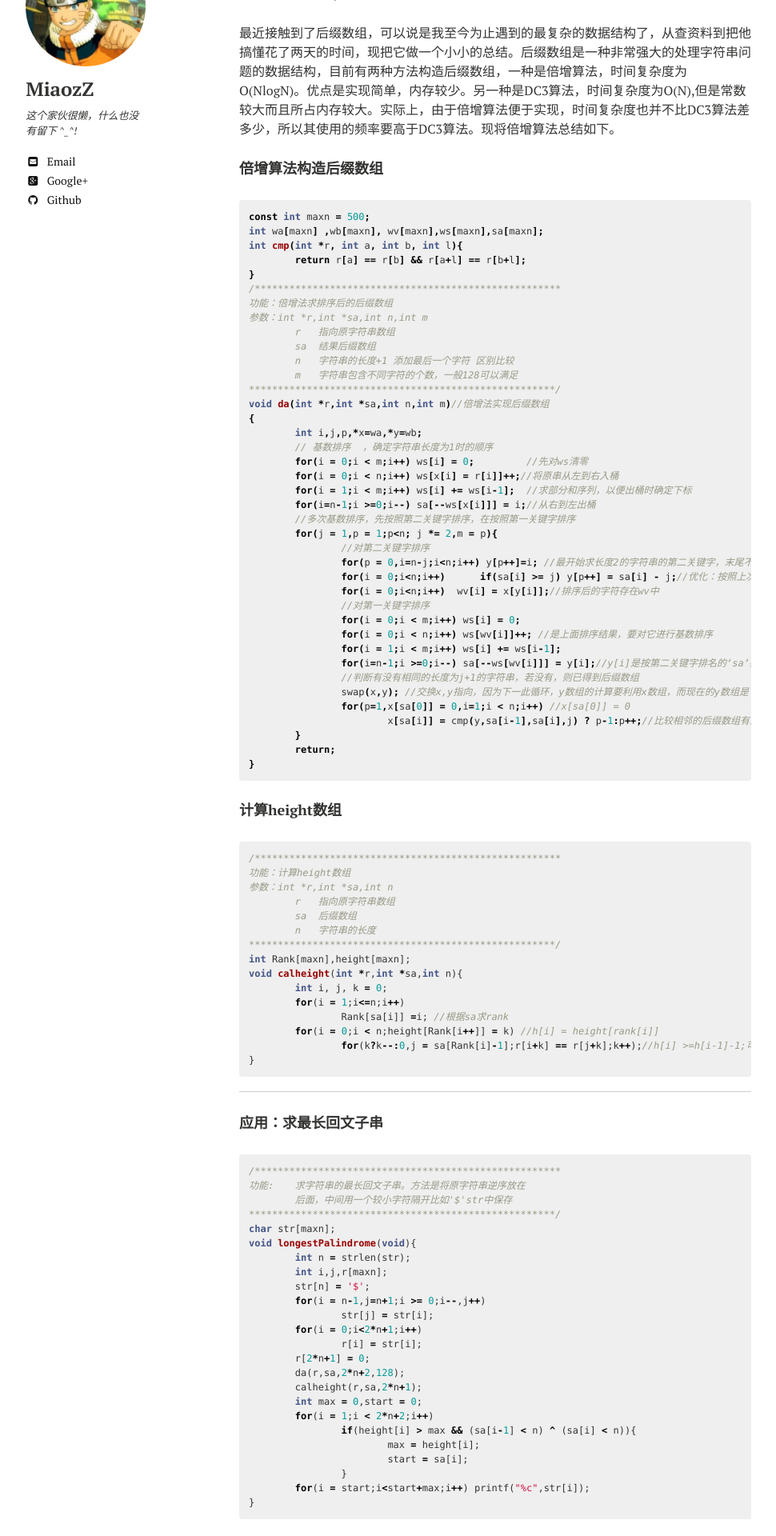
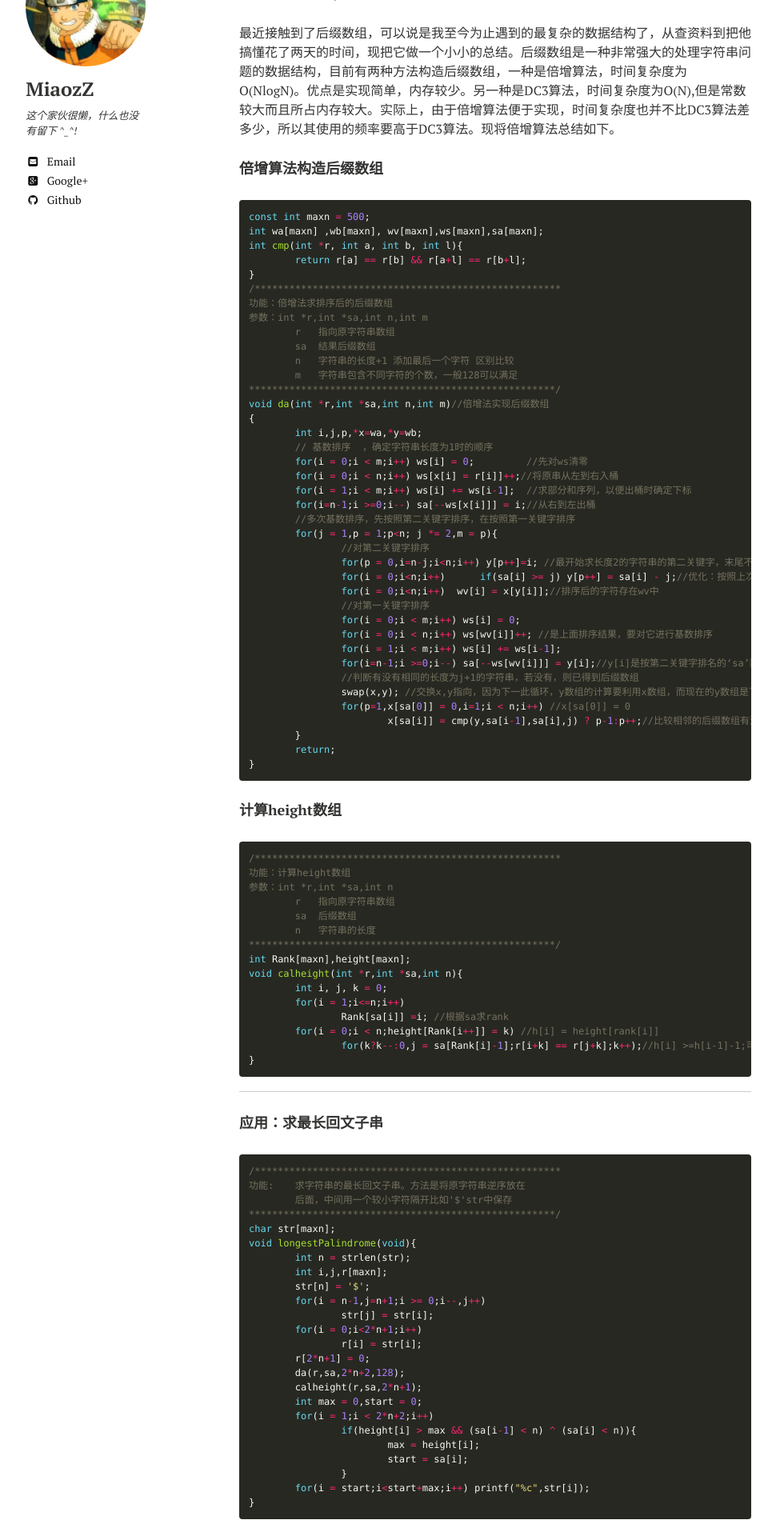
Before and after one commit to buptmiao/buptmiao.github.io, a Jekyll site: the page built from _posts/2015-01-10-后缀数组的简单总结.md, in a window 1280 px wide. Shown: the part 432-2352 px from the top of the page at 80% size, without its empty margins (21-991 px from the left). Built offline with Jekyll 4.4.1, drawn with Linux system fonts in a browser that asks for light colours; nearby versions of some CDN libraries; comment, search, counter and statistics services are not loaded.

Commit message:
add new post

```diff
--- a/_posts/2015-01-10-后缀数组的简单总结.md
+++ b/_posts/2015-01-10-后缀数组的简单总结.md
@@ -12,7 +12,7 @@
 
 ####倍增算法构造后缀数组
 
-{% highlight java %}
+{% highlight c %}
 const int maxn = 500;
 int wa[maxn] ,wb[maxn], wv[maxn],ws[maxn],sa[maxn];
 int cmp(int *r, int a, int b, int l){
--- a/_sass/pygments.scss
+++ b/_sass/pygments.scss
@@ -1,8 +1,8 @@
 .highlight {
-	background-color: #efefef;
+	background-color: #272822;
 	font-family: $code-font;
 	@include font(12);
-	color: #333332;
+	color: #d0d0d0;
 	margin-bottom: 1.5em;
 	@include rounded(4px);
 	pre {
@@ -10,66 +10,64 @@
 		margin: 0;
 		padding: 1em;
 	}
-	.lineno { padding-right: 24px; color: lighten(#333332,50);}
-	.hll { background-color: #ffffcc }
-	.c { color: #999988; font-style: italic } /* Comment */
-	.err { color: #a61717; background-color: #e3d2d2 } /* Error */
-	.k { color: #000000; font-weight: bold } /* Keyword */
-	.o { color: #000000; font-weight: bold } /* Operator */
-	.cm { color: #999988; font-style: italic } /* Comment.Multiline */
-	.cp { color: #999999; font-weight: bold; font-style: italic } /* Comment.Preproc */
-	.c1 { color: #999988; font-style: italic } /* Comment.Single */
-	.cs { color: #999999; font-weight: bold; font-style: italic } /* Comment.Special */
-	.gd { color: #000000; background-color: #ffdddd } /* Generic.Deleted */
-	.ge { color: #000000; font-style: italic } /* Generic.Emph */
-	.gr { color: #aa0000 } /* Generic.Error */
-	.gh { color: #999999 } /* Generic.Heading */
-	.gi { color: #000000; background-color: #ddffdd } /* Generic.Inserted */
-	.go { color: #888888 } /* Generic.Output */
-	.gp { color: #555555 } /* Generic.Prompt */
+	.lineno { padding-right: 24px; color: #8f908a;}
+	.hll { background-color: #49483e }
+	.c { color: #75715e } /* Comment */
+	.err { color: #960050; background-color: #1e0010 } /* Error */
+	.k { color: #66d9ef } /* Keyword */
+	.l { color: #ae81ff } /* Literal */
+	.n { color: #f8f8f2 } /* Name */
+	.o { color: #f92672 } /* Operator */
+	.p { color: #f8f8f2 } /* Punctuation */
+	.cm { color: #75715e } /* Comment.Multiline */
+	.cp { color: #75715e } /* Comment.Preproc */
+	.c1 { color: #75715e } /* Comment.Single */
+	.cs { color: #75715e } /* Comment.Special */
+	.ge { font-style: italic } /* Generic.Emph */
 	.gs { font-weight: bold } /* Generic.Strong */
-	.gu { color: #aaaaaa } /* Generic.Subheading */
-	.gt { color: #aa0000 } /* Generic.Traceback */
-	.kc { color: #000000; font-weight: bold } /* Keyword.Constant */
-	.kd { color: #000000; font-weight: bold } /* Keyword.Declaration */
-	.kn { color: #000000; font-weight: bold } /* Keyword.Namespace */
-	.kp { color: #000000; font-weight: bold } /* Keyword.Pseudo */
-	.kr { color: #000000; font-weight: bold } /* Keyword.Reserved */
-	.kt { color: #445588; font-weight: bold } /* Keyword.Type */
-	.m { color: #009999 } /* Literal.Number */
-	.s { color: #d01040 } /* Literal.String */
-	.na { color: #008080 } /* Name.Attribute */
-	.nb { color: #0086B3 } /* Name.Builtin */
-	.nc { color: #445588; font-weight: bold } /* Name.Class */
-	.no { color: #008080 } /* Name.Constant */
-	.nd { color: #3c5d5d; font-weight: bold } /* Name.Decorator */
-	.ni { color: #800080 } /* Name.Entity */
-	.ne { color: #990000; font-weight: bold } /* Name.Exception */
-	.nf { color: #990000; font-weight: bold } /* Name.Function */
-	.nl { color: #990000; font-weight: bold } /* Name.Label */
-	.nn { color: #555555 } /* Name.Namespace */
-	.nt { color: #000080 } /* Name.Tag */
-	.nv { color: #008080 } /* Name.Variable */
-	.ow { color: #000000; font-weight: bold } /* Operator.Word */
-	.w { color: #bbbbbb } /* Text.Whitespace */
-	.mf { color: #009999 } /* Literal.Number.Float */
-	.mh { color: #009999 } /* Literal.Number.Hex */
-	.mi { color: #009999 } /* Literal.Number.Integer */
-	.mo { color: #009999 } /* Literal.Number.Oct */
-	.sb { color: #d01040 } /* Literal.String.Backtick */
-	.sc { color: #d01040 } /* Literal.String.Char */
-	.sd { color: #d01040 } /* Literal.String.Doc */
-	.s2 { color: #d01040 } /* Literal.String.Double */
-	.se { color: #d01040 } /* Literal.String.Escape */
-	.sh { color: #d01040 } /* Literal.String.Heredoc */
-	.si { color: #d01040 } /* Literal.String.Interpol */
-	.sx { color: #d01040 } /* Literal.String.Other */
-	.sr { color: #009926 } /* Literal.String.Regex */
-	.s1 { color: #d01040 } /* Literal.String.Single */
-	.ss { color: #990073 } /* Literal.String.Symbol */
-	.bp { color: #999999 } /* Name.Builtin.Pseudo */
-	.vc { color: #008080 } /* Name.Variable.Class */
-	.vg { color: #008080 } /* Name.Variable.Global */
-	.vi { color: #008080 } /* Name.Variable.Instance */
-	.il { color: #009999 } /* Literal.Number.Integer.Long */
+	.kc { color: #66d9ef } /* Keyword.Constant */
+	.kd { color: #66d9ef } /* Keyword.Declaration */
+	.kn { color: #f92672 } /* Keyword.Namespace */
+	.kp { color: #66d9ef } /* Keyword.Pseudo */
+	.kr { color: #66d9ef } /* Keyword.Reserved */
+	.kt { color: #66d9ef } /* Keyword.Type */
+	.ld { color: #e6db74 } /* Literal.Date */
+	.m { color: #ae81ff } /* Literal.Number */
+	.s { color: #e6db74 } /* Literal.String */
+	.na { color: #a6e22e } /* Name.Attribute */
+	.nb { color: #f8f8f2 } /* Name.Builtin */
+	.nc { color: #a6e22e } /* Name.Class */
+	.no { color: #66d9ef } /* Name.Constant */
+	.nd { color: #a6e22e } /* Name.Decorator */
+	.ni { color: #f8f8f2 } /* Name.Entity */
+	.ne { color: #a6e22e } /* Name.Exception */
+	.nf { color: #a6e22e } /* Name.Function */
+	.nl { color: #f8f8f2 } /* Name.Label */
+	.nn { color: #f8f8f2 } /* Name.Namespace */
+	.nx { color: #a6e22e } /* Name.Other */
+	.py { color: #f8f8f2 } /* Name.Property */
+	.nt { color: #f92672 } /* Name.Tag */
+	.nv { color: #f8f8f2 } /* Name.Variable */
+	.ow { color: #f92672 } /* Operator.Word */
+	.w { color: #f8f8f2 } /* Text.Whitespace */
+	.mf { color: #ae81ff } /* Literal.Number.Float */
+	.mh { color: #ae81ff } /* Literal.Number.Hex */
+	.mi { color: #ae81ff } /* Literal.Number.Integer */
+	.mo { color: #ae81ff } /* Literal.Number.Oct */
+	.sb { color: #e6db74 } /* Literal.String.Backtick */
+	.sc { color: #e6db74 } /* Literal.String.Char */
+	.sd { color: #e6db74 } /* Literal.String.Doc */
+	.s2 { color: #e6db74 } /* Literal.String.Double */
+	.se { color: #ae81ff } /* Literal.String.Escape */
+	.sh { color: #e6db74 } /* Literal.String.Heredoc */
+	.si { color: #e6db74 } /* Literal.String.Interpol */
+	.sx { color: #e6db74 } /* Literal.String.Other */
+	.sr { color: #e6db74 } /* Literal.String.Regex */
+	.s1 { color: #e6db74 } /* Literal.String.Single */
+	.ss { color: #e6db74 } /* Literal.String.Symbol */
+	.bp { color: #f8f8f2 } /* Name.Builtin.Pseudo */
+	.vc { color: #f8f8f2 } /* Name.Variable.Class */
+	.vg { color: #f8f8f2 } /* Name.Variable.Global */
+	.vi { color: #f8f8f2 } /* Name.Variable.Instance */
+	.il { color: #ae81ff } /* Literal.Number.Integer.Long */
 }
```
